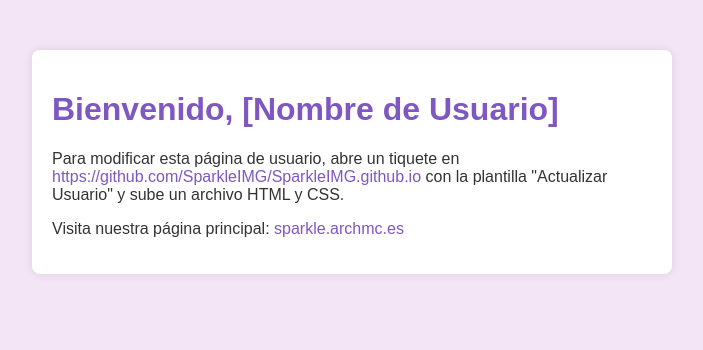
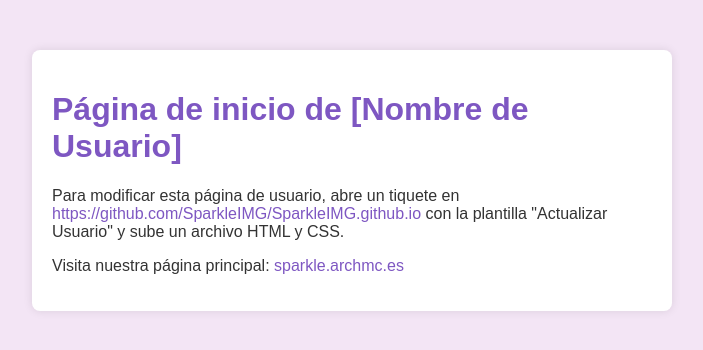
Before and after one commit to SparkleIMG/marcod, a plain HTML site: page index.html in a window 1280 px wide. Shown: the whole page, without its empty margins (288-991 px from the left). Drawn offline with Linux system fonts and the light colour scheme.

Commit message:
Update index.html

```diff
--- a/index.html
+++ b/index.html
@@ -8,7 +8,7 @@
 </head>
 <body>
     <div class="container">
-        <h1>Bienvenido, [Nombre de Usuario]</h1>
+        <h1>Página de inicio de [Nombre de Usuario]</h1>
         <p>Para modificar esta página de usuario, abre un tiquete en <a href="https://github.com/SparkleIMG/SparkleIMG.github.io" target="_blank">https://github.com/SparkleIMG/SparkleIMG.github.io</a> con la plantilla "Actualizar Usuario" y sube un archivo HTML y CSS.</p>
         <p>Visita nuestra página principal: <a href="https://sparkle.archmc.es" target="_blank">sparkle.archmc.es</a></p>
     </div>
```
